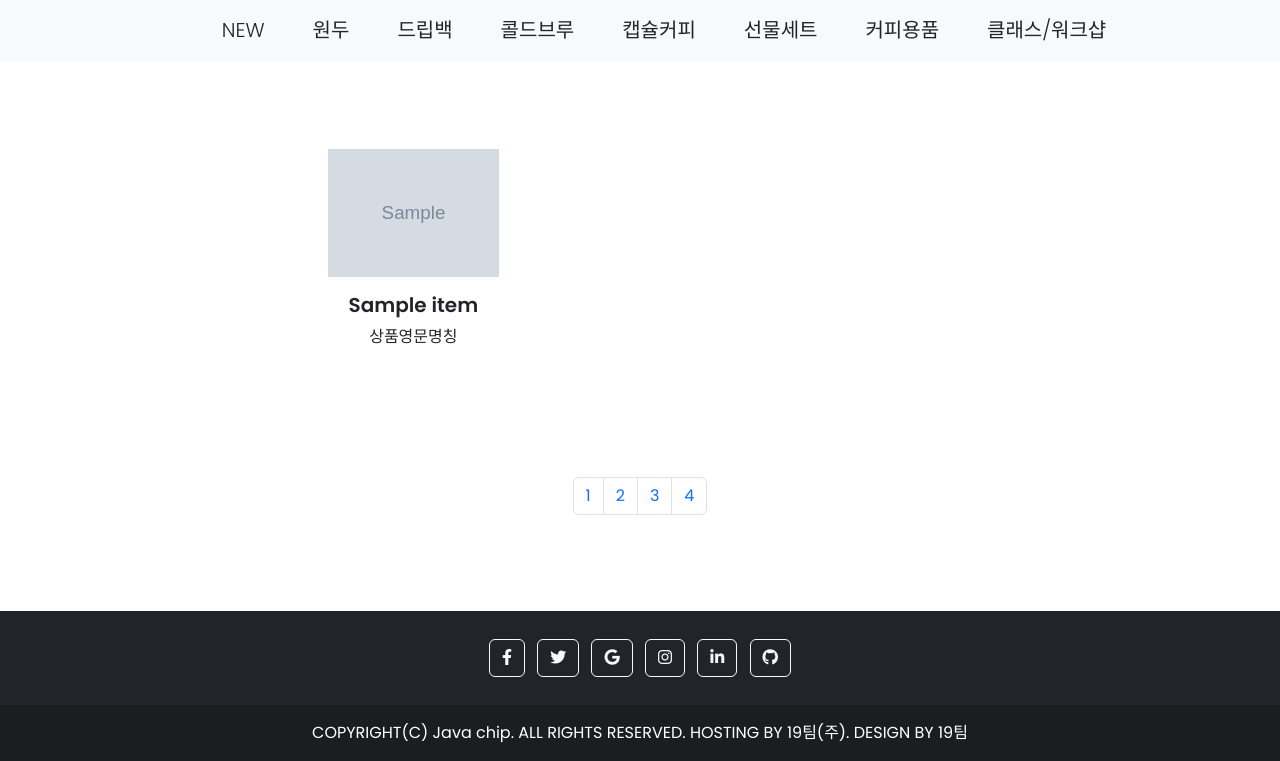
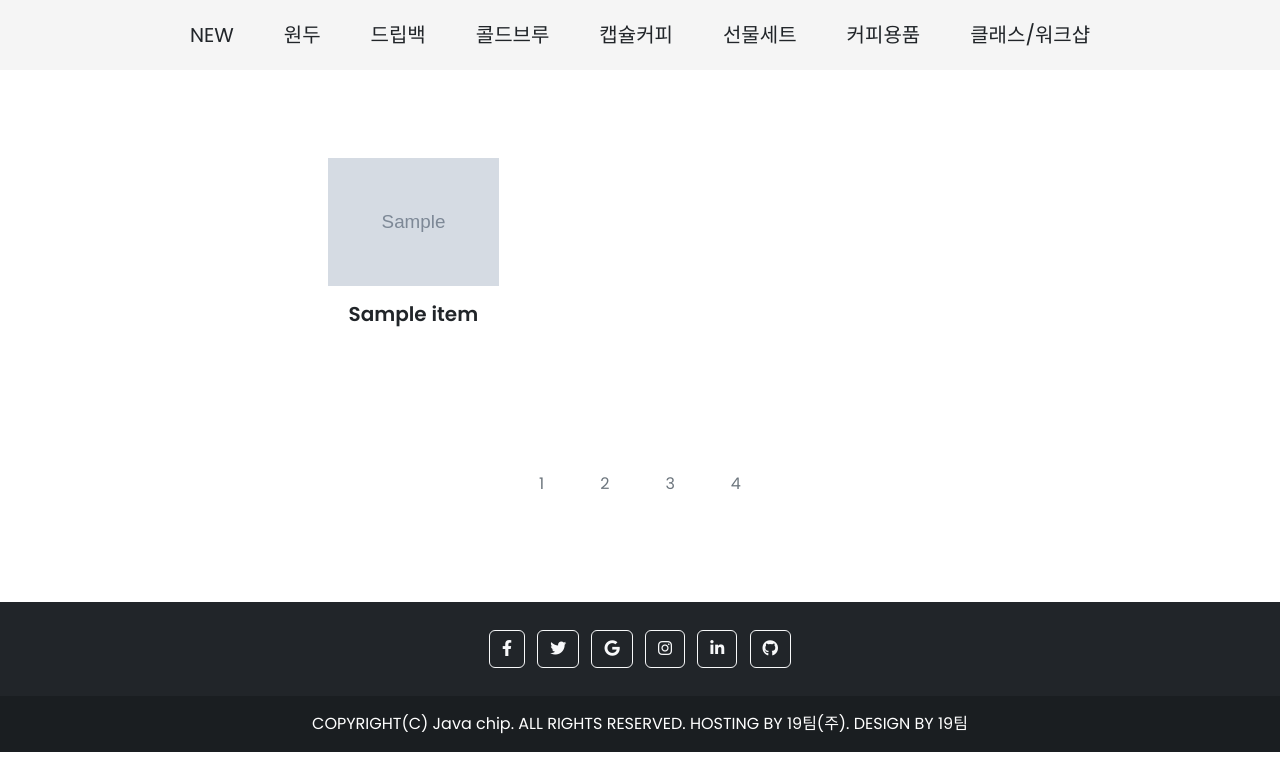
Before and after one commit to mgpo-98/Java-chip, a Django app: page /items/ in a window 1280 px wide. Shown: the part 90-851 px from the top of the page. Run offline with Django 3.2, Linux system fonts and the light colour scheme; tables that the repository leaves empty hold one stand-in row (values such as "Sample post"); grey boxes marked "Sample" are stand-in pictures; some libraries are stand-ins or nearby versions.

Commit message:
UPDATE : item templates 관련 수정 [김태형]

```diff
--- a/items/static/items/style.css
+++ b/items/static/items/style.css
@@ -5,16 +5,86 @@
 }
 
 #buy-button{
-    padding:10px 70px 10px 70px;
+    padding:10px 75px 10px 75px;
 }
 
-a {
+#items:hover{
+    background-color: lightgray;
+}
+
+#pick-button{
+    padding:10px 75px 10px 75px;
     text-decoration: none;
     color:black;
 }
 
-#pick-button{
-    padding:10px 70px 10px 70px;
+#pick-button:hover{
+    color:white;
+}
+
+#pagination li {
+    padding: 10px 0px 10px 0px;
+}
+
+#pagination li a{
+    padding: 10px 20px 10px 20px;
+}
+
+
+#pagination li a:active{
+    background-color: lightgrey;
+}
+
+#pagination li:hover{
+    background-color: lightgrey;
+}
+
+#pagination li a{
     text-decoration: none;
+}
+
+#item-category{
+    display: flex;
+    justify-content: center;
+    background-color: whitesmoke;
+}
+
+#item-category p{
+    padding: 20px 5px 20px 5px;
+    margin-bottom: 0px;
+}
+
+#item-category p a{
+    padding: 20px;
+    margin-bottom: 0px;
+}
+
+#item-category p:hover{
+    background-color: lightgrey;
+}
+
+#pick-table{
+    border-top:1px solid;
+    border-top-color: grey;
+}
+
+#picked_item_info a{
+    text-decoration: none;
+    text-decoration-line: none;
+    color: black;
+}
+
+#pick_action a{
+    color:black;
+    text-decoration: none;
+    text-decoration-line: none;
+}
+
+#pick_action button:hover{
+    background-color: lightgray;
     color:black;
 }
+
+/* #pick-deliver dl dt{
+
+} */
--- a/items/templates/items/index.html
+++ b/items/templates/items/index.html
@@ -2,15 +2,15 @@
 {% extends 'base.html' %}
 {% block body %}
 <!-- 상품 카테고리 -->
-<div class="d-flex justify-content-center align-itmes-center fs-5 text-muted fw-light bg-light" style="padding-top:15px">
-    <p class="ms-5"><a href="" class="text-decoration-none text-dark">NEW</a></p>
-    <p class="ms-5"><a href="" class="text-decoration-none text-dark">원두</a></p>
-    <p class="ms-5"><a href="" class="text-decoration-none text-dark">드립백</a></p>
-    <p class="ms-5"><a href="" class="text-decoration-none text-dark">콜드브루</a></p>
-    <p class="ms-5"><a href="" class="text-decoration-none text-dark">캡슐커피</a></p>
-    <p class="ms-5"><a href="" class="text-decoration-none text-dark">선물세트</a></p>
-    <p class="ms-5"><a href="" class="text-decoration-none text-dark">커피용품</a></p>
-    <p class="ms-5"><a href="" class="text-decoration-none text-dark">클래스/워크샵</a></p>
+<div id="item-category" class="fs-5">
+    <p><a href="" class="text-decoration-none text-dark">NEW</a></p>
+    <p><a href="" class="text-decoration-none text-dark">원두</a></p>
+    <p><a href="" class="text-decoration-none text-dark">드립백</a></p>
+    <p><a href="" class="text-decoration-none text-dark">콜드브루</a></p>
+    <p><a href="" class="text-decoration-none text-dark">캡슐커피</a></p>
+    <p><a href="" class="text-decoration-none text-dark">선물세트</a></p>
+    <p><a href="" class="text-decoration-none text-dark">커피용품</a></p>
+    <p><a href="" class="text-decoration-none text-dark">클래스/워크샵</a></p>
 </div>
 
 <!-- 상품 목록 -->
@@ -18,11 +18,11 @@
     {% for i in page_obj %}
     <a href="{% url 'items:detail' i.pk %}" class='text-dark text-decoration-none'>
     <div class="col">
-        <div class="card border border-0 p-3">
+        <div id='items' class="card border border-0 p-3">
             <img src={{i.image_url}} alt={{i.title}}>
             <div class="card-body">
                 <h5 class="card-title fw-semibold text-center">{{i.title}}</h5>
-                <div class="card-text text-center">상품영문명칭</div>
+                <!-- <div class="card-text text-center">상품영문명칭</div> -->
             </div>
         </div>
     </div>
@@ -30,11 +30,11 @@
     {% endfor %}
 </div>
 
-<ul class="pagination my-5 d-flex justify-content-center p-5">
-    <li class="page-item"><a class="page-link" href="?page=1">1</a></li>
-    <li class="page-item"><a class="page-link" href="?page=2">2</a></li>
-    <li class="page-item"><a class="page-link" href="?page=3">3</a></li>
-    <li class="page-item"><a class="page-link" href="?page=4">4</a></li>
+<ul id="pagination" class="d-flex my-5 d-flex justify-content-center p-5">
+    <li class="mx-2 rounded"><a class="border border-0 text-muted" href="?page=1">1</a></li>
+    <li class="mx-2 rounded"><a class="border border-0 text-muted" href="?page=2">2</a></li>
+    <li class="mx-2 rounded"><a class="border border-0 text-muted" href="?page=3">3</a></li>
+    <li class="mx-2 rounded"><a class="border border-0 text-muted" href="?page=4">4</a></li>
 </ul>
 
 {% endblock %}
--- a/pjt/templates/base.html
+++ b/pjt/templates/base.html
@@ -42,7 +42,7 @@
         <ul class="nav-links">
           <li><div>
             <a href="" class="desktop-item"><b>커피구독</b></a>&nbsp;&nbsp;&nbsp;&nbsp;&nbsp;
-            <a href="" class="desktop-item"><b>SHOP</b></a>&nbsp;&nbsp;&nbsp;&nbsp;&nbsp;
+            <a href="{% url 'items:index' %}" class="desktop-item"><b>SHOP</b></a>&nbsp;&nbsp;&nbsp;&nbsp;&nbsp;
             <a href="" class="desktop-item"><b>ABOUT</b></a>&nbsp;&nbsp;&nbsp;&nbsp;&nbsp;</div>
             <div class="mega-box">
               <div class="content">
@@ -77,9 +77,15 @@
               </div>
             </div>
             <div>
-              {% if request.user.is_authenticated %}<li><a aria-current="page"  href="{% url 'accounts:mypage' request.user.pk %}"><b>{{ request.user }}</b></a></li>&nbsp;&nbsp;&nbsp;&nbsp;&nbsp;
-              <li><a aria-current="page" href="{% url 'accounts:logout' %}"><b>로그아웃</b></a></li>&nbsp;&nbsp;&nbsp;&nbsp;&nbsp;&nbsp;
-              <li><img src="https://cdn-icons-gif.flaticon.com/6416/6416388.gif" alt="장바구니" width="30px" href="{% url 'index' %}"></img></li>
+              {% if request.user.is_authenticated %}
+              <li>
+                <a aria-current="page"  href="{% url 'accounts:mypage' request.user.pk %}"><b>{{ request.user }}</b></a>
+              </li>&nbsp;&nbsp;&nbsp;&nbsp;&nbsp;
+              <li>
+                <a aria-current="page" href="{% url 'accounts:logout' %}"><b>로그아웃</b></a>
+              </li>&nbsp;&nbsp;&nbsp;&nbsp;&nbsp;&nbsp;
+              <li>
+                <img src="https://cdn-icons-gif.flaticon.com/6416/6416388.gif" alt="장바구니" width="30px" href="{% url 'index' %}"></img></li>
             </li>
               </div>
               {% else %}
```
Also changed, not shown: items/templates/items/detail.html (+61 -17 lines).
